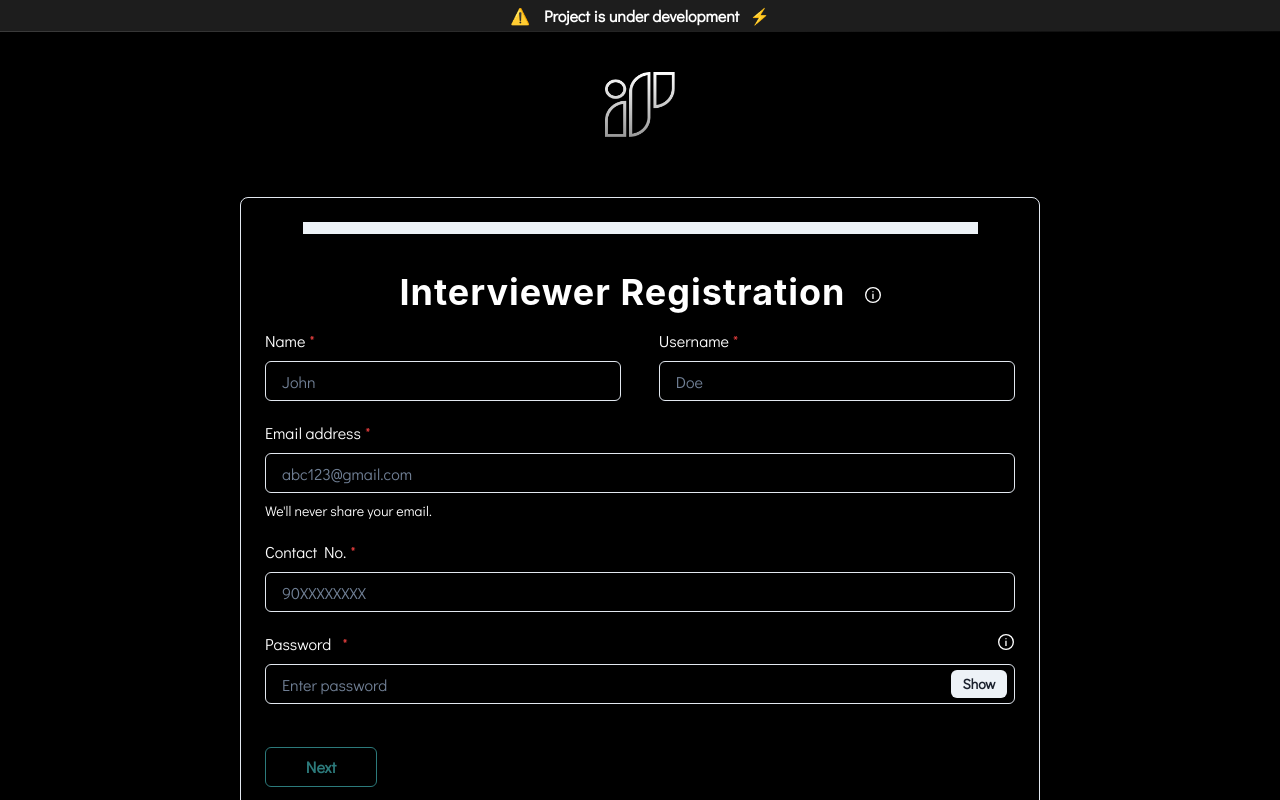
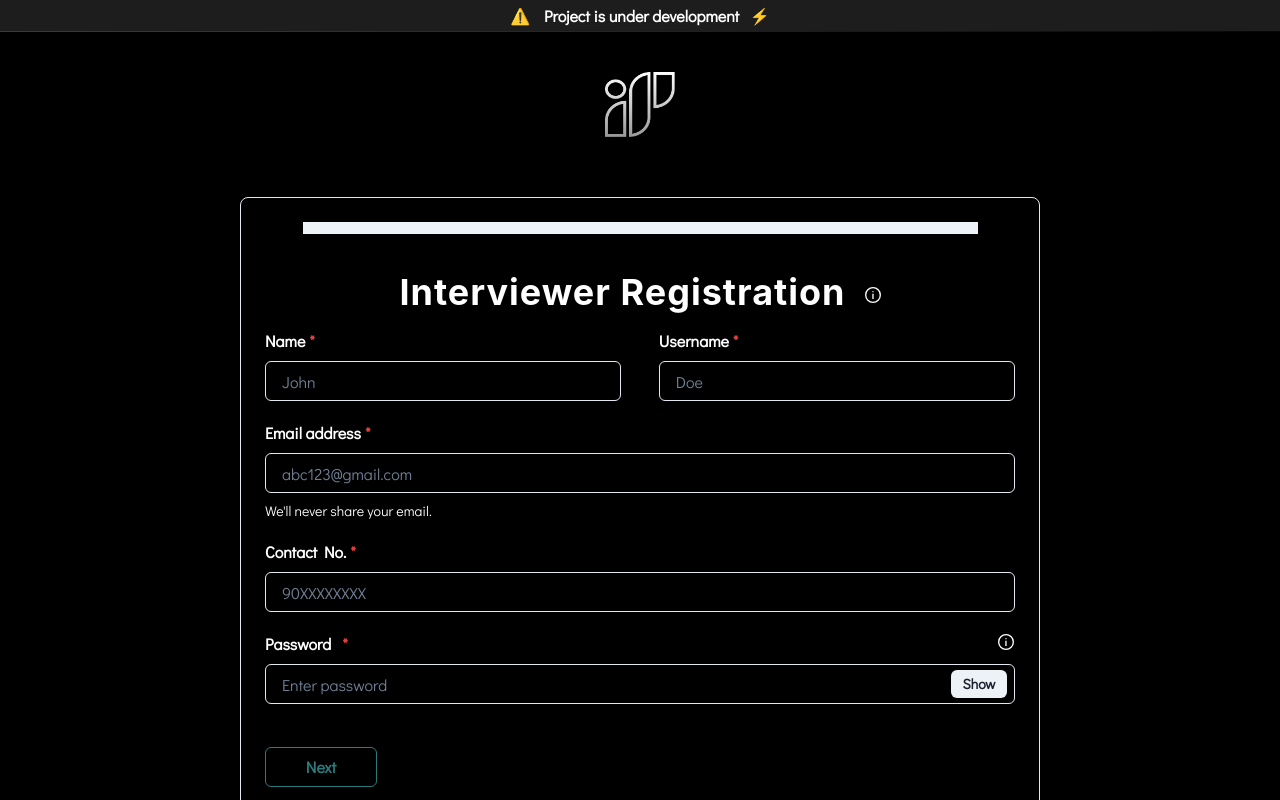
Before and after one commit to kalviumcommunity/S53_Aayush_Capstone_InterPrep, a React (Vite) app in the folder frontend/: page /interviewer/signup in a window 1280 px wide. Built offline with nearby package versions, Linux system fonts and the light colour scheme.

Commit message:
Enhancements

```diff
--- a/frontend/src/components/Signup/Interviewer/Form1.jsx
+++ b/frontend/src/components/Signup/Interviewer/Form1.jsx
@@ -43,7 +43,7 @@ const Form1 = ({ register, errors }) => {
       </Heading>
       <Flex>
         <FormControl mr="5%" isRequired>
-          <FormLabel htmlFor="name" fontWeight="normal" color="white">
+          <FormLabel htmlFor="name" fontWeight="bold" color="white">
             Name
           </FormLabel>
           <Input
@@ -56,7 +56,7 @@ const Form1 = ({ register, errors }) => {
         </FormControl>
 
         <FormControl isRequired>
-          <FormLabel htmlFor="username" fontWeight="normal" color="white">
+          <FormLabel htmlFor="username" fontWeight="bold" color="white">
             Username
           </FormLabel>
           <Input
@@ -73,7 +73,7 @@ const Form1 = ({ register, errors }) => {
         </FormControl>
       </Flex>
       <FormControl mt="2%" isRequired>
-        <FormLabel htmlFor="email" fontWeight="normal" color="white">
+        <FormLabel htmlFor="email" fontWeight="bold" color="white">
           Email address
         </FormLabel>
         <Input
@@ -96,7 +96,7 @@ const Form1 = ({ register, errors }) => {
       </FormControl>
 
       <FormControl mt="2%" isRequired>
-        <FormLabel htmlFor="phone" fontWeight="normal" color="white">
+        <FormLabel htmlFor="phone" fontWeight="bold" color="white">
           Contact No.
         </FormLabel>
         <Input
@@ -116,7 +116,7 @@ const Form1 = ({ register, errors }) => {
       </FormControl>
 
       <FormControl id="password" isRequired>
-        <FormLabel htmlFor="password" fontWeight="normal" mt="2%" color="white">
+        <FormLabel htmlFor="password" fontWeight="bold" mt="2%" color="white">
           Password &nbsp;
           <Tooltip
             hasArrow
--- a/frontend/src/components/Signup/Interviewer/Form2.jsx
+++ b/frontend/src/components/Signup/Interviewer/Form2.jsx
@@ -8,14 +8,14 @@ const Form2 = ({ register, errors, setCV, cv }) => {
       <Heading
         w="100%"
         textAlign="center"
-        fontWeight="normal"
+        fontWeight="bold"
         mb="2%"
         color="white"
       >
         Interviewer Details
       </Heading>
       <FormControl mt="2%" isRequired>
-        <FormLabel htmlFor="qualification" fontWeight="normal" color="white">
+        <FormLabel htmlFor="qualification" fontWeight="bold" color="white">
           Qualification
         </FormLabel>
         <Input
@@ -33,7 +33,7 @@ const Form2 = ({ register, errors, setCV, cv }) => {
       </FormControl>
       <Flex mt="3%">
         <FormControl mr="5%" isRequired>
-          <FormLabel htmlFor="experience" fontWeight="normal" color="white">
+          <FormLabel htmlFor="experience" fontWeight="bold" color="white">
             Experience
           </FormLabel>
           <Input
@@ -48,7 +48,7 @@ const Form2 = ({ register, errors, setCV, cv }) => {
         </FormControl>
 
         <FormControl isRequired>
-          <FormLabel htmlFor="working" fontWeight="normal" color="white">
+          <FormLabel htmlFor="working" fontWeight="bold" color="white">
             Currently Working at
           </FormLabel>
           <Input
@@ -62,7 +62,7 @@ const Form2 = ({ register, errors, setCV, cv }) => {
       </Flex>
 
       <FormControl mt="2%" isRequired>
-        <FormLabel htmlFor="mastery" fontWeight="normal" color="white">
+        <FormLabel htmlFor="mastery" fontWeight="bold" color="white">
           Mastery
         </FormLabel>
         <Input
@@ -78,7 +78,7 @@ const Form2 = ({ register, errors, setCV, cv }) => {
       </FormControl>
 
       <FormControl isRequired>
-        <FormLabel htmlFor="cv" fontWeight="normal" color="white">
+        <FormLabel htmlFor="cv" fontWeight="bold" color="white">
           Upload your CV
         </FormLabel>
         <label className="custom-upload">
--- a/frontend/src/components/Signup/Interviewer/Form3.jsx
+++ b/frontend/src/components/Signup/Interviewer/Form3.jsx
@@ -15,12 +15,12 @@ const Form3 = ({ register, errors, setImage, image }) => {
 
   return (
     <>
-      <Heading w="100%" textAlign="center" fontWeight="normal" color="white">
+      <Heading w="100%" textAlign="center" fontWeight="bold" color="white">
         Interviewer
       </Heading>
       <SimpleGrid columns={1} spacing={6}>
         <FormControl isRequired mt="3%">
-          <FormLabel htmlFor="about" fontWeight="normal" color="white">
+          <FormLabel htmlFor="about" fontWeight="bold" color="white">
             Can you tell a little about yourself?
           </FormLabel>
           <Textarea
@@ -32,7 +32,7 @@ const Form3 = ({ register, errors, setImage, image }) => {
           <p className="err">{errors.about && errors.about.message}</p>
         </FormControl>
         <FormControl mt="3%" isRequired>
-          <FormLabel htmlFor="image" fontWeight="normal" color="white">
+          <FormLabel htmlFor="image" fontWeight="bold" color="white">
             Please Upload your Profile Image
           </FormLabel>
           <label className="custom-upload">
```
